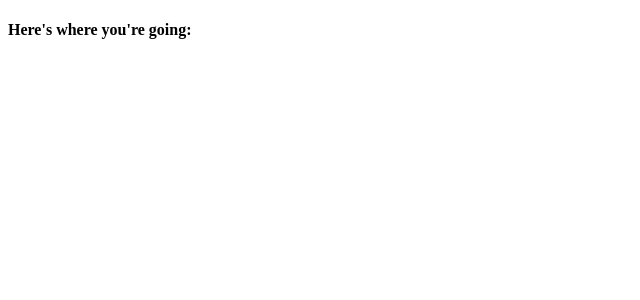
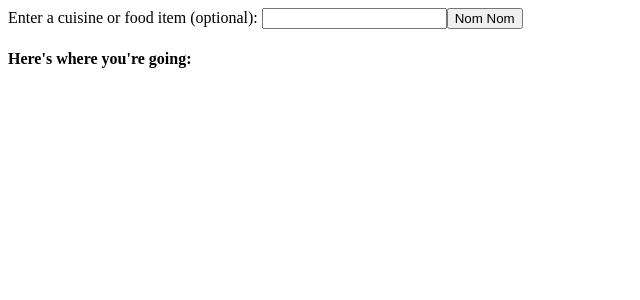
Before and after one commit to amylsf/NoYouChoose, a React app: page / in a window 1280 px wide. Shown: the top 300 px of the page, without its empty margins (0-640 px from the left). Built offline with nearby package versions, Linux system fonts and the light colour scheme; the HTML template or start-up script is replaced by a standard one.

Commit message:
Add additional search functionality

```diff
--- a/client/src/components/Search.jsx
+++ b/client/src/components/Search.jsx
@@ -4,7 +4,30 @@ class Search extends React.Component {
   constructor(props) {
     super(props);
     this.state = {
-      query = ''
+      query: ''
     }
+    this.search = this.search.bind(this);
+    this.onChange = this.onChange.bind(this);
+  }
+
+  search() {
+    this.props.search(this.state.query);
+  }
+
+  onChange(query) {
+    this.setState({
+      query: query.target.value
+    })
+  }
+
+  render() {
+    return (
+      <div>
+      Enter a cuisine or food item (optional): <input value={this.state.query} onChange={this.onChange}/>
+      <button onClick={this.search}>Nom Nom</button>
+      </div>
+    )
   }
 }
+
+export default Search;
--- a/client/src/components/List.jsx
+++ b/client/src/components/Selection.jsx
@@ -1,9 +1,9 @@
 import React from 'react';
 
-const List = (props) => (
+const Selection = (props) => (
   <div>
     <h4> Here's where you're going: </h4>
   </div>
 )
 
-export default List;
+export default Selection;
--- a/client/src/index.jsx
+++ b/client/src/index.jsx
@@ -1,6 +1,7 @@
 import React from 'react';
 import ReactDOM from 'react-dom';
-import List from './components/List.jsx';
+import Selection from './components/Selection.jsx';
+import Search from './components/Search.jsx';
 import axios from 'axios';
 
 class App extends React.Component {
@@ -12,15 +13,17 @@ class App extends React.Component {
     this.search = this.search.bind(this);
   }
 
-  search(term) {
-    axios.post('/search', {term: term})
+  search(query) {
+    axios.post('/search', {term: query})
     .then(({data}) => {this.setState({result: data})})
+    console.log('search successful')
   }
 
   render() {
     return(
       <div>
-        <List result={this.state.result} search={this.search} />
+        <Search search={this.search} />
+        <Selection result={this.state.result} />
       </div>
     )
   }
```
